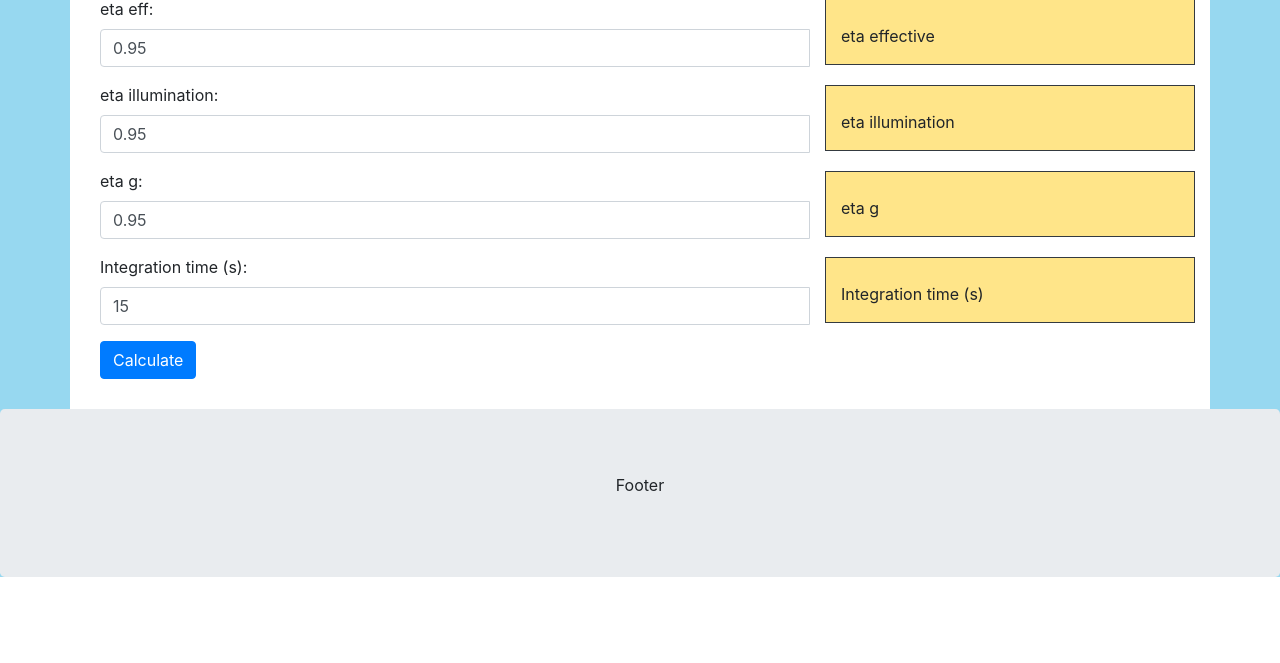
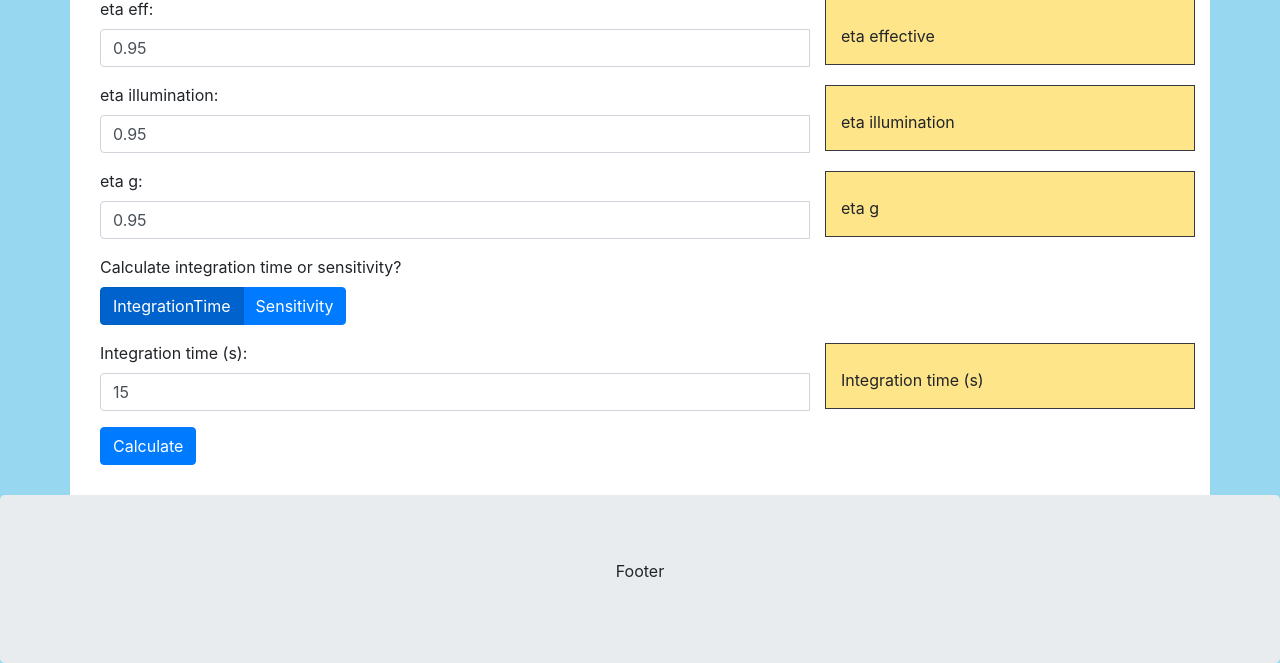
Before and after one commit to ukatc/AtLAST_sensitivity_calculator, a Flask app: page / in a window 1280 px wide. Shown: the part 955-1618 px from the top of the page. Before the commit the page ends 1532 px from the top, so only its background shows below. Run offline with Flask 2, Linux system fonts and the light colour scheme; some libraries are stand-ins or nearby versions.

Commit message:
add integration_time/sensitivity switch, almost working

```diff
--- a/templates/SensitivityCalculator.html
+++ b/templates/SensitivityCalculator.html
@@ -240,20 +240,6 @@
         </div>
       </div>
 
-      <div class="row" id="row-integration-time">
-        <div class="col-sm-8">
-          <label for="integration-time-input">Integration time (s):</label>
-          <div class="input-group mb-3">
-            <input type="text" class="form-control" id="integration-time-input" placeholder="Enter value..." name="integration-tim-input" value="15" onchange="updateForm();">
-            <div class="invalid-feedback" id="integration-time-invalid">Please enter valid number; > 0</div>
-          </div>
-        </div>
-        <div class="col-sm-4 align-self-center info-col border border-dark mb-3">
-          <br>
-          <p>Integration time (s)</p>
-        </div>
-      </div>
-
       <div class="row collapse internal">
         <div class="col-sm-8">
           <label for="etaPointing-input">etaPointing:</label>
@@ -298,6 +284,51 @@
 
       <div class="row">
         <div class="col-sm-8">
+          <label for="input-switch-radio">Calculate integration time or sensitivity?</label>
+          <div class="form-group">
+            <div class="btn-group btn-group-toggle" id="input-switch-radio" data-toggle="buttons">
+              <label class="btn btn-primary active" onclick="setInputs('integration');">
+                <input type="radio" name="options" id="option-sens" autocomplete="off" checked> IntegrationTime
+              </label>
+              <label class="btn btn-primary" onclick="setInputs('sensitivity');">
+                <input type="radio" name="options" id="option-time" autocomplete="off"> Sensitivity
+              </label>
+            </div>
+          </div>
+        </div>
+        <div class="col-sm-4"></div>
+      </div>
+
+      <div class="row" id="row-integration-time">
+        <div class="col-sm-8">
+          <label for="integration-time-input">Integration time (s):</label>
+          <div class="input-group mb-3">
+            <input type="text" class="form-control" id="integration-time-input" placeholder="Enter value..." name="integration-tim-input" value="15" onchange="updateForm();">
+            <div class="invalid-feedback" id="integration-time-invalid">Please enter valid number; > 0</div>
+          </div>
+        </div>
+        <div class="col-sm-4 align-self-center info-col border border-dark mb-3">
+          <br>
+          <p>Integration time (s)</p>
+        </div>
+      </div>
+
+      <div class="row" id="row-sensitivity" style="display: none;">
+        <div class="col-sm-8">
+          <label for="sensitivity-input">Sensitivity (mJy):</label>
+          <div class="input-group mb-3">
+            <input type="text" class="form-control" id="sensitivity-input" placeholder="Enter value..." name="sensitivity-input" value="15" onchange="updateForm();" disabled>
+            <div class="invalid-feedback" id="sensitivity-invalid">Please enter valid number; > 0</div>
+          </div>
+        </div>
+        <div class="col-sm-4 align-self-center info-col border border-dark mb-3">
+          <br>
+          <p>Sensitivity (mJy)</p>
+        </div>
+      </div>
+
+      <div class="row">
+        <div class="col-sm-8">
           <button type="submit" class="btn btn-primary">Calculate</button>
           <div id="submit-feedback" class="invalid-feedback">Please choose one or more observing modes.</div>
         </div>
```
Also changed, not shown: static/js/CalculatorFunctions.ts (+33 -6 lines).
